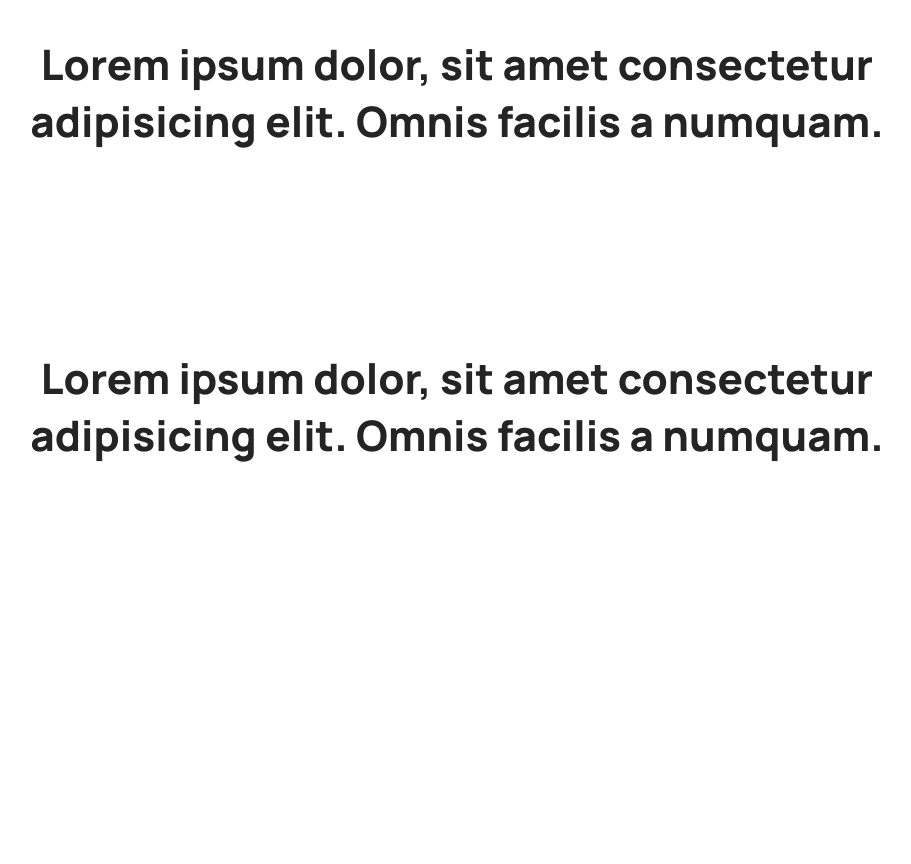
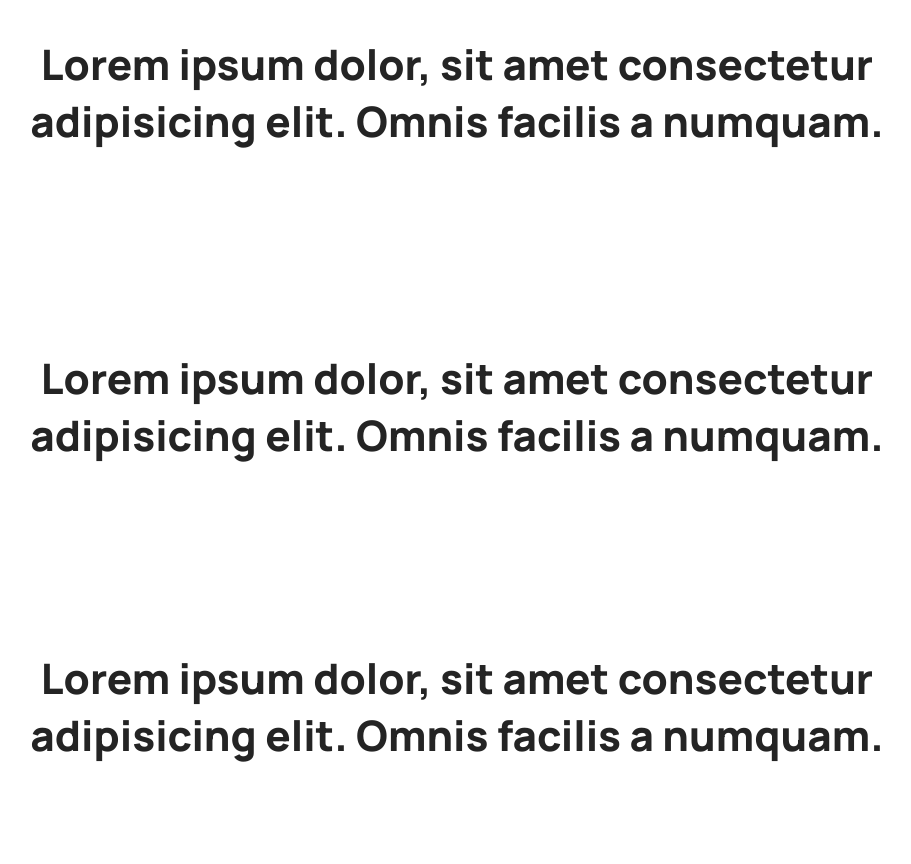
Before and after one commit to Malikoxs/cards, a plain HTML site: page index.html in a window 1280 px wide. Shown: the part 378-1242 px from the top of the page, without its empty margins (183-1094 px from the left). Before the commit the page ends 928 px from the top, so only its background shows below. Drawn offline with Linux system fonts and the light colour scheme.

Commit message:
create section contacts add class to it

```diff
--- a/css/style.css
+++ b/css/style.css
@@ -142,3 +142,7 @@ section{
 	height: 300px;
 	display: block;
 }
+.contacts{
+	align-items: center;
+	display: block;
+}
--- a/index.html
+++ b/index.html
@@ -35,6 +35,14 @@
 		<p class="sec_tit">Lorem ipsum dolor, sit amet consectetur adipisicing elit. Omnis facilis a numquam.</p>
 		</div>
 	</section>
+	<section class="contacts">
+		<div class="container">
+		<p class="sec_tit">Lorem ipsum dolor, sit amet consectetur adipisicing elit. Omnis facilis a numquam.</p>
+		</div>
+	</section>
+
+
+
 
 
 
```
